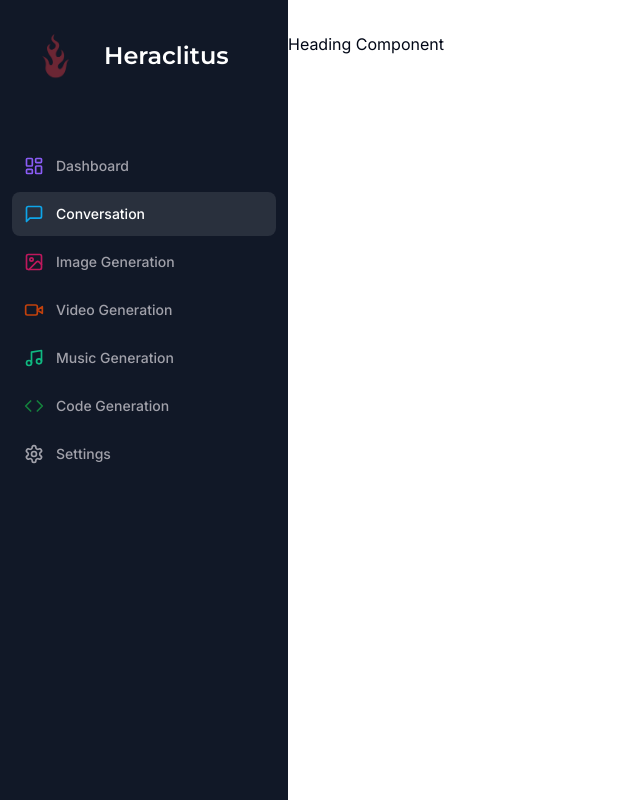
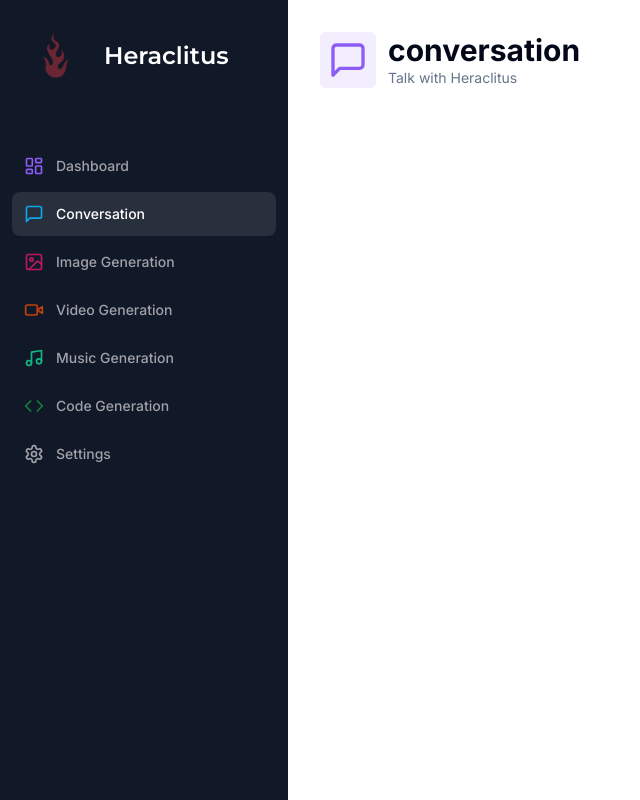
Before and after one commit to santrami/my-personal-final-project, a Next.js app: page /conversation in a window 1280 px wide. Shown: the whole page, without its empty margins (0-640 px from the left). Built offline with nearby package versions, Linux system fonts and the light colour scheme.

Commit message:
adding zod for validation forms

```diff
--- /dev/null
+++ b/app/(dashboard)/(routes)/conversation/constants.ts
@@ -0,0 +1,5 @@
+import * as z from 'zod';
+
+export const formSchema = z.object({
+    prompt: z.string().min(1, { message: 'Prompt is required' }),
+});
--- a/app/(dashboard)/(routes)/conversation/page.tsx
+++ b/app/(dashboard)/(routes)/conversation/page.tsx
@@ -1,9 +1,41 @@
+"use client";
+
+import * as z from "zod";
 import { Heading } from "@/components/heading";
+import { MessageSquare } from "lucide-react";
+import { useForm } from "react-hook-form";
+import { zodResolver } from "@hookform/resolvers/zod";
+
+import { formSchema } from "./constants";
 
 const Conversation = () => {
+  const form = useForm<z.infer<typeof formSchema>>({
+    resolver: zodResolver(formSchema),
+    defaultValues: {
+      prompt: ""
+    }
+  });
+
+  const isLoading = form.formState.isSubmitting;
+
+  const onSubmit = async (values: z.infer<typeof formSchema>) => {
+    console.log(values);
+  }
+
   return (
-    <Heading></Heading>
-  )
+    <div>
+      <Heading
+        title="conversation"
+        description="Talk with Heraclitus"
+        icon={MessageSquare}
+        iconColor="text-violet-500"
+        bgColor="bg-violet-500/10"
+      />
+      <div className="px-4 lg:px-8">
+
+      </div>
+    </div>
+  );
 };
 
 export default Conversation;
--- a/components/heading.tsx
+++ b/components/heading.tsx
@@ -1,9 +1,32 @@
-export const Heading = () => {
-    return(
-        <div>
-            Heading Component
-        </div>
-    )
+import { cn } from "@/lib/utils";
+import { LucideIcon } from "lucide-react";
+
+interface HeadingProps {
+  title: string;
+  description: string;
+  icon: LucideIcon;
+  iconColor?: string;
+  bgColor?: string;
 }
 
+export const Heading = ({
+  title,
+  description,
+  icon: Icon,
+  iconColor,
+  bgColor,
+}: HeadingProps) => {
+  return (
+    <div className="px-4 lg:px-8 flex items-center gap-x-3 mb-8">
+      <div className={cn("p-2 w-fit rounded-md", bgColor)}>
+        <Icon className={cn("w-10 h-10", iconColor)} />
+      </div>
+      <div>
+        <h2 className="text-3xl font-bold">{title}</h2>
+        <p className="text-sm text-muted-foreground">{description}</p>
+      </div>
+    </div>
+  );
+};
+
 export default Heading;
--- /dev/null
+++ b/components/ui/form.tsx
@@ -0,0 +1,176 @@
+import * as React from "react"
+import * as LabelPrimitive from "@radix-ui/react-label"
+import { Slot } from "@radix-ui/react-slot"
+import {
+  Controller,
+  ControllerProps,
+  FieldPath,
+  FieldValues,
+  FormProvider,
+  useFormContext,
+} from "react-hook-form"
+
+import { cn } from "@/lib/utils"
+import { Label } from "@/components/ui/label"
+
+const Form = FormProvider
+
+type FormFieldContextValue<
+  TFieldValues extends FieldValues = FieldValues,
+  TName extends FieldPath<TFieldValues> = FieldPath<TFieldValues>
+> = {
+  name: TName
+}
+
+const FormFieldContext = React.createContext<FormFieldContextValue>(
+  {} as FormFieldContextValue
+)
+
+const FormField = <
+  TFieldValues extends FieldValues = FieldValues,
+  TName extends FieldPath<TFieldValues> = FieldPath<TFieldValues>
+>({
+  ...props
+}: ControllerProps<TFieldValues, TName>) => {
+  return (
+    <FormFieldContext.Provider value={{ name: props.name }}>
+      <Controller {...props} />
+    </FormFieldContext.Provider>
+  )
+}
+
+const useFormField = () => {
+  const fieldContext = React.useContext(FormFieldContext)
+  const itemContext = React.useContext(FormItemContext)
+  const { getFieldState, formState } = useFormContext()
+
+  const fieldState = getFieldState(fieldContext.name, formState)
+
+  if (!fieldContext) {
+    throw new Error("useFormField should be used within <FormField>")
+  }
+
+  const { id } = itemContext
+
+  return {
+    id,
+    name: fieldContext.name,
+    formItemId: `${id}-form-item`,
+    formDescriptionId: `${id}-form-item-description`,
+    formMessageId: `${id}-form-item-message`,
+    ...fieldState,
+  }
+}
+
+type FormItemContextValue = {
+  id: string
+}
+
+const FormItemContext = React.createContext<FormItemContextValue>(
+  {} as FormItemContextValue
+)
+
+const FormItem = React.forwardRef<
+  HTMLDivElement,
+  React.HTMLAttributes<HTMLDivElement>
+>(({ className, ...props }, ref) => {
+  const id = React.useId()
+
+  return (
+    <FormItemContext.Provider value={{ id }}>
+      <div ref={ref} className={cn("space-y-2", className)} {...props} />
+    </FormItemContext.Provider>
+  )
+})
+FormItem.displayName = "FormItem"
+
+const FormLabel = React.forwardRef<
+  React.ElementRef<typeof LabelPrimitive.Root>,
+  React.ComponentPropsWithoutRef<typeof LabelPrimitive.Root>
+>(({ className, ...props }, ref) => {
+  const { error, formItemId } = useFormField()
+
+  return (
+    <Label
+      ref={ref}
+      className={cn(error && "text-destructive", className)}
+      htmlFor={formItemId}
+      {...props}
+    />
+  )
+})
+FormLabel.displayName = "FormLabel"
+
+const FormControl = React.forwardRef<
+  React.ElementRef<typeof Slot>,
+  React.ComponentPropsWithoutRef<typeof Slot>
+>(({ ...props }, ref) => {
+  const { error, formItemId, formDescriptionId, formMessageId } = useFormField()
+
+  return (
+    <Slot
+      ref={ref}
+      id={formItemId}
+      aria-describedby={
+        !error
+          ? `${formDescriptionId}`
+          : `${formDescriptionId} ${formMessageId}`
+      }
+      aria-invalid={!!error}
+      {...props}
+    />
+  )
+})
+FormControl.displayName = "FormControl"
+
+const FormDescription = React.forwardRef<
+  HTMLParagraphElement,
+  React.HTMLAttributes<HTMLParagraphElement>
+>(({ className, ...props }, ref) => {
+  const { formDescriptionId } = useFormField()
+
+  return (
+    <p
+      ref={ref}
+      id={formDescriptionId}
+      className={cn("text-sm text-muted-foreground", className)}
+      {...props}
+    />
+  )
+})
+FormDescription.displayName = "FormDescription"
+
+const FormMessage = React.forwardRef<
+  HTMLParagraphElement,
+  React.HTMLAttributes<HTMLParagraphElement>
+>(({ className, children, ...props }, ref) => {
+  const { error, formMessageId } = useFormField()
+  const body = error ? String(error?.message) : children
+
+  if (!body) {
+    return null
+  }
+
+  return (
+    <p
+      ref={ref}
+      id={formMessageId}
+      className={cn("text-sm font-medium text-destructive", className)}
+      {...props}
+    >
+      {body}
+    </p>
+  )
+})
+FormMessage.displayName = "FormMessage"
+
+export {
+  useFormField,
+  Form,
+  FormItem,
+  FormLabel,
+  FormControl,
+  FormDescription,
+  FormMessage,
+  FormField,
+}
--- /dev/null
+++ b/components/ui/label.tsx
@@ -0,0 +1,26 @@
+"use client"
+
+import * as React from "react"
+import * as LabelPrimitive from "@radix-ui/react-label"
+import { cva, type VariantProps } from "class-variance-authority"
+
+import { cn } from "@/lib/utils"
+
+const labelVariants = cva(
+  "text-sm font-medium leading-none peer-disabled:cursor-not-allowed peer-disabled:opacity-70"
+)
+
+const Label = React.forwardRef<
+  React.ElementRef<typeof LabelPrimitive.Root>,
+  React.ComponentPropsWithoutRef<typeof LabelPrimitive.Root> &
+    VariantProps<typeof labelVariants>
+>(({ className, ...props }, ref) => (
+  <LabelPrimitive.Root
+    ref={ref}
+    className={cn(labelVariants(), className)}
+    {...props}
+  />
+))
+Label.displayName = LabelPrimitive.Root.displayName
+
+export { Label }
--- a/package.json
+++ b/package.json
@@ -10,7 +10,9 @@
   },
   "dependencies": {
     "@clerk/nextjs": "^4.23.1",
+    "@hookform/resolvers": "^3.1.1",
     "@radix-ui/react-dialog": "^1.0.4",
+    "@radix-ui/react-label": "^2.0.2",
     "@radix-ui/react-slot": "^1.0.2",
     "@types/node": "20.4.4",
     "@types/react": "18.2.15",
@@ -25,9 +27,11 @@
     "postcss": "8.4.27",
     "react": "18.2.0",
     "react-dom": "18.2.0",
+    "react-hook-form": "^7.45.2",
     "tailwind-merge": "^1.14.0",
     "tailwindcss": "3.3.3",
     "tailwindcss-animate": "^1.0.6",
-    "typescript": "5.1.6"
+    "typescript": "5.1.6",
+    "zod": "^3.21.4"
   }
 }
```
Also changed, not shown: 1 other file (tests, documents, lock files or other folders).
